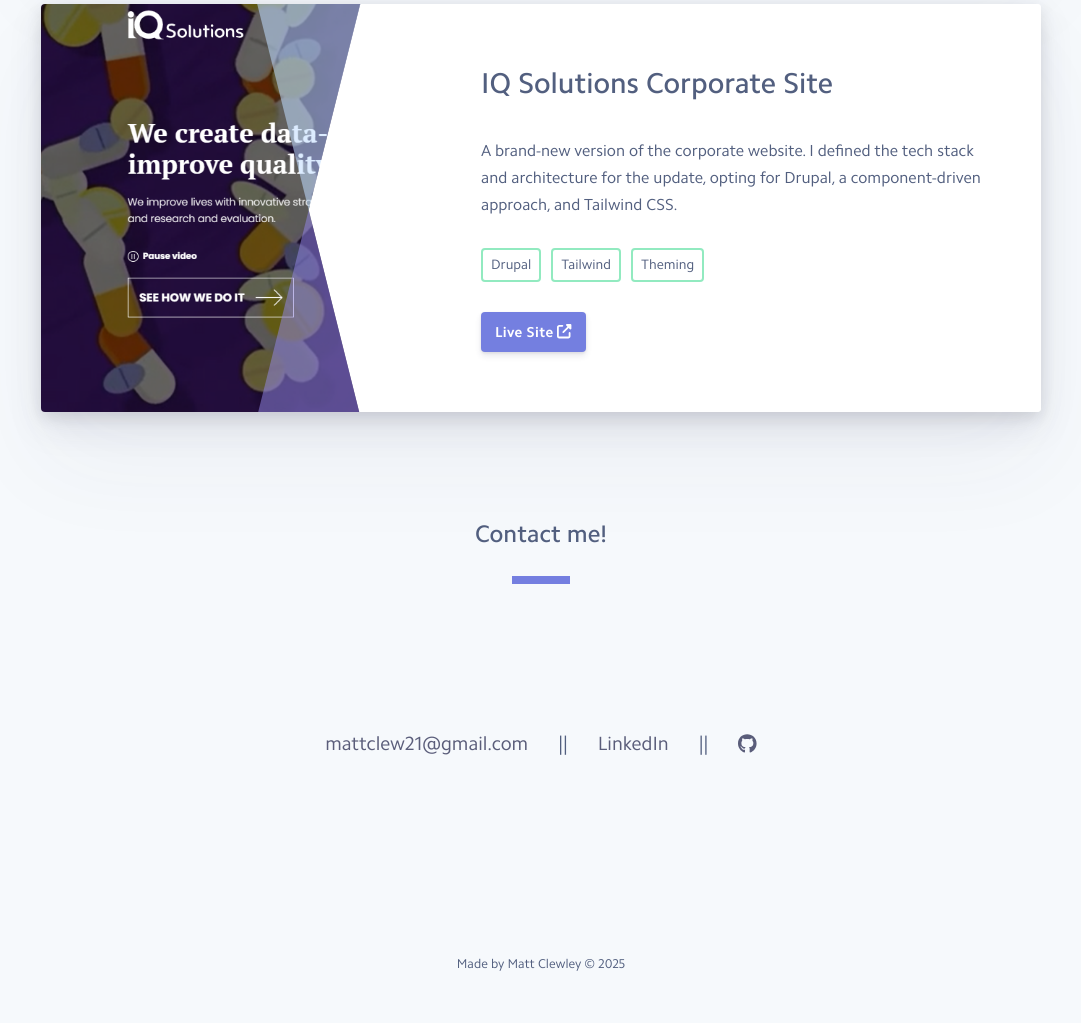
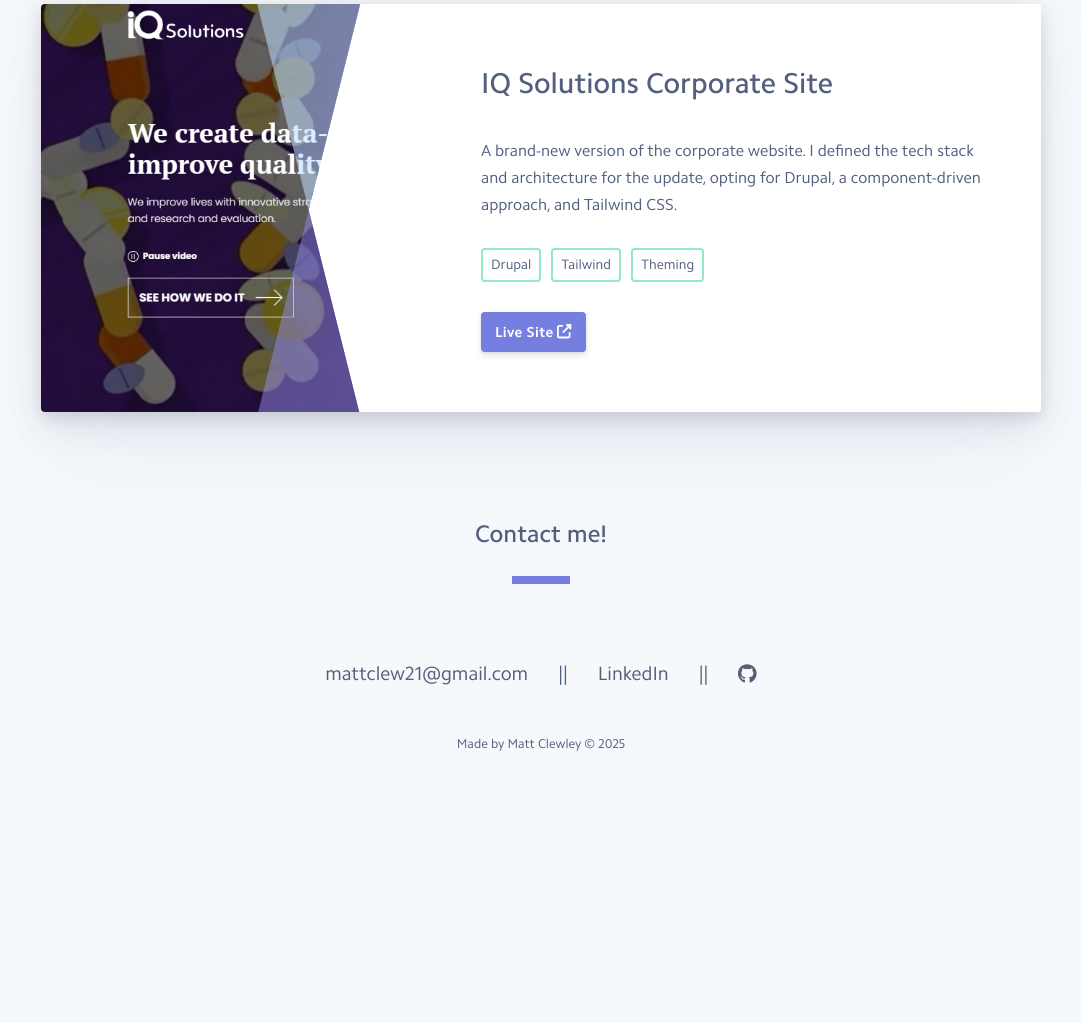
Before and after one commit to MattClewley/portfolio, a Gatsby site: page / in a window 1280 px wide. Shown: the part 3450-4473 px from the top of the page, without its empty margins (99-1180 px from the left). After the commit the page ends 4253 px from the top, so only its background shows below. Built offline with nearby package versions, Linux system fonts and the light colour scheme; Gatsby itself is replaced by a stand-in of ours.

Commit message:
[main] upd contact links padding/margin

```diff
--- a/src/components/_Contact.scss
+++ b/src/components/_Contact.scss
@@ -5,15 +5,15 @@
   font-family: 'Camphor', Open Sans, Segoe UI, sans-serif;
   font-size: 1.2em;
   text-align: center;
-  margin-top: 150px;
-  padding-bottom: 200px;
+  margin-top: 0px;
+  padding-bottom: 50px;
   display: flex;
   justify-content: center;
 
   @include mobile {
     flex-direction: column;
-    margin-top: 80px;
-    padding-bottom: 80px;
+    margin-top: 0px;
+    padding-bottom: 25px;
   }
 
   span {
```
